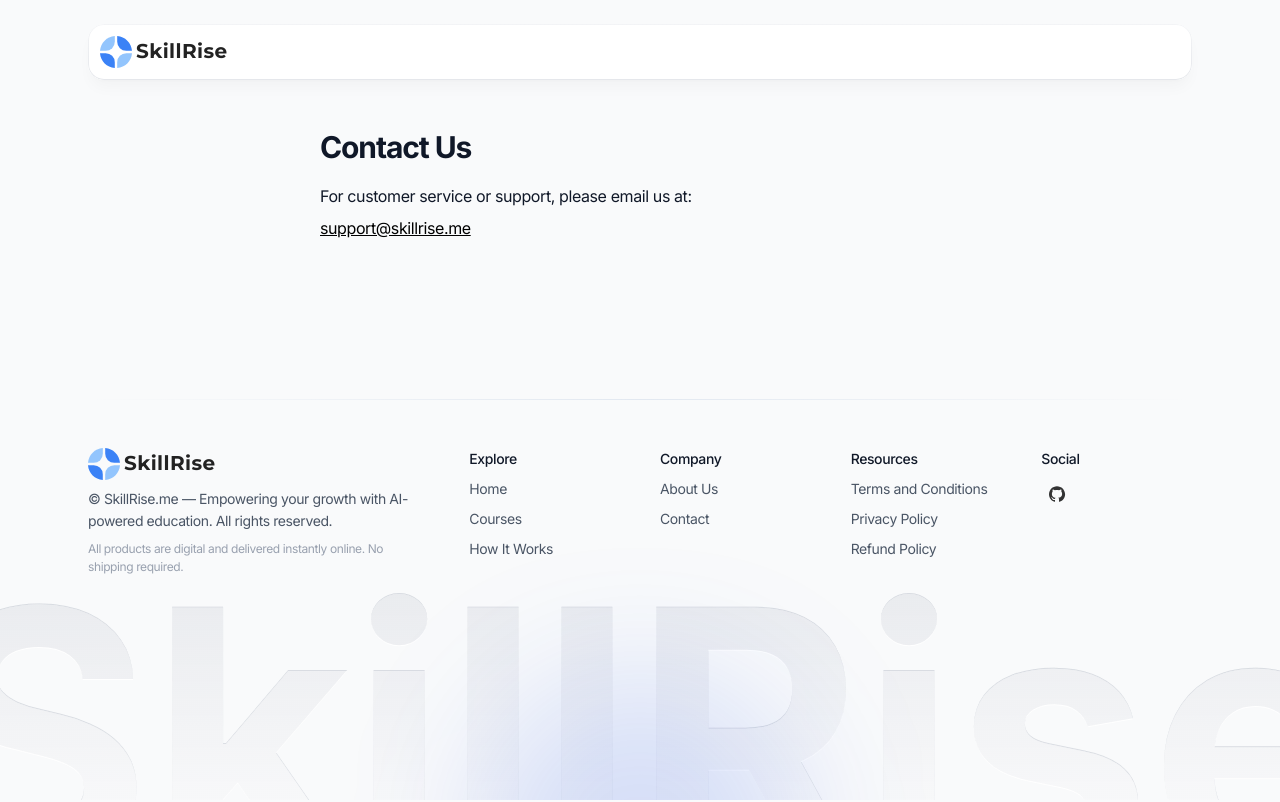
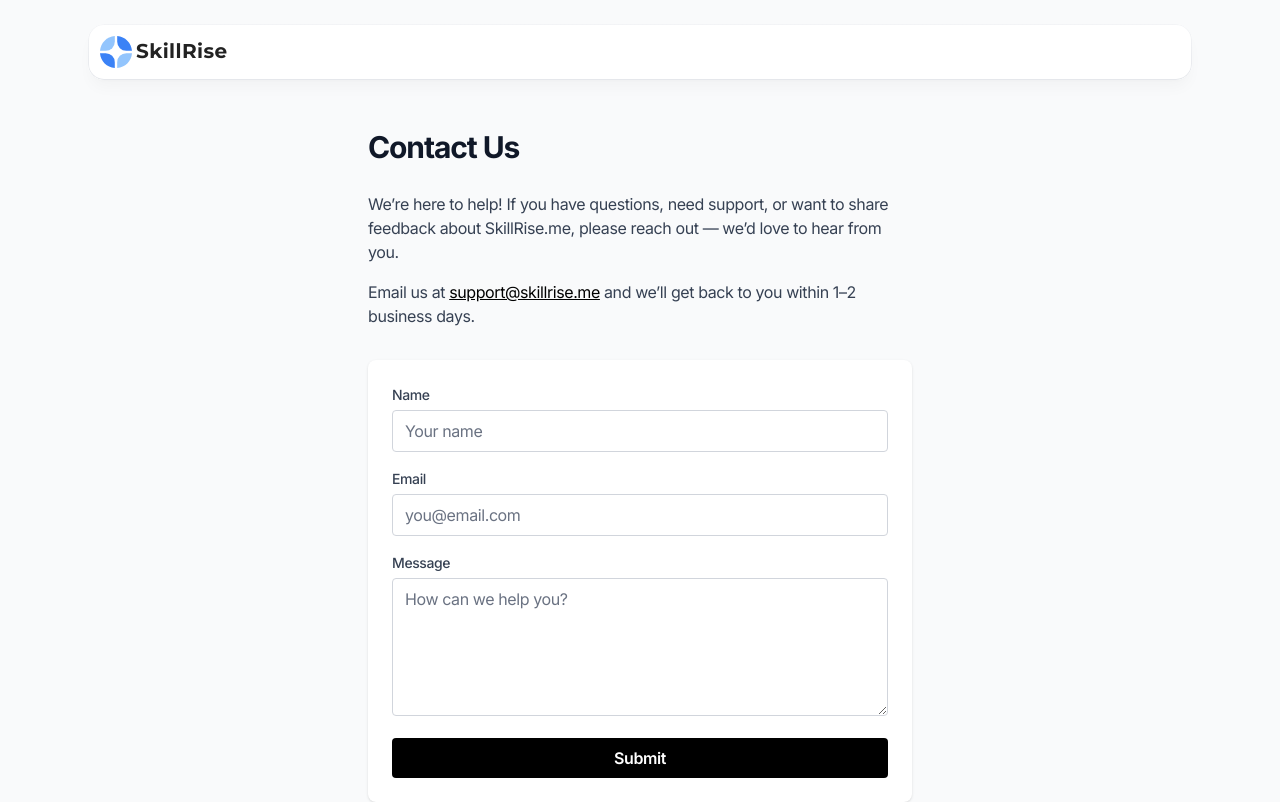
Before and after one commit to newchaptertech/skillrise, a Next.js app: page /company/contact in a window 1280 px wide. Shown: the top 802 px of the page. Built offline with nearby package versions, Linux system fonts and the light colour scheme.

Commit message:
Enhance Contact page with a new layout and form for user inquiries, improving accessibility and user engagement. Added fields for name, email, and message, along with a clear call to action for support requests.

```diff
--- a/app/company/contact/page.tsx
+++ b/app/company/contact/page.tsx
@@ -2,14 +2,89 @@ import React from "react";
 
 export default function Contact() {
   return (
-    <main className="max-w-2xl mx-auto py-16 px-4 mt-16">
-      <h1 className="text-3xl font-bold mb-4">Contact Us</h1>
-      <p className="mb-2">
-        For customer service or support, please email us at:
+    <main className="max-w-xl mx-auto py-16 px-4 mt-16">
+      <h1 className="text-3xl font-bold mb-6">Contact Us</h1>
+      <p className="mb-4 text-gray-700">
+        We’re here to help! If you have questions, need support, or want to
+        share feedback about SkillRise.me, please reach out — we’d love to hear
+        from you.
       </p>
-      <a href="mailto:support@skillrise.me" className="text-black underline">
-        support@skillrise.me
-      </a>
+      <p className="mb-4 text-gray-700">
+        Email us at{" "}
+        <a href="mailto:support@skillrise.me" className="text-black underline">
+          support@skillrise.me
+        </a>{" "}
+        and we’ll get back to you within 1–2 business days.
+      </p>
+      <div className="bg-white rounded-lg shadow p-6 mt-8">
+        <form
+          action="https://formsubmit.co/support@skillrise.me"
+          method="POST"
+          className="space-y-4"
+        >
+          <input
+            type="hidden"
+            name="_next"
+            value="/company/contact?success=1"
+          />
+          <div>
+            <label
+              htmlFor="name"
+              className="block text-sm font-medium text-gray-700 mb-1"
+            >
+              Name
+            </label>
+            <input
+              type="text"
+              id="name"
+              name="name"
+              className="w-full rounded border border-gray-300 px-3 py-2 focus:outline-none focus:ring-2 focus:ring-brand"
+              placeholder="Your name"
+              required
+              autoComplete="off"
+            />
+          </div>
+          <div>
+            <label
+              htmlFor="email"
+              className="block text-sm font-medium text-gray-700 mb-1"
+            >
+              Email
+            </label>
+            <input
+              type="email"
+              id="email"
+              name="email"
+              className="w-full rounded border border-gray-300 px-3 py-2 focus:outline-none focus:ring-2 focus:ring-brand"
+              placeholder="you@email.com"
+              required
+              autoComplete="off"
+            />
+          </div>
+          <div>
+            <label
+              htmlFor="message"
+              className="block text-sm font-medium text-gray-700 mb-1"
+            >
+              Message
+            </label>
+            <textarea
+              id="message"
+              name="message"
+              rows={5}
+              className="w-full rounded border border-gray-300 px-3 py-2 focus:outline-none focus:ring-2 focus:ring-brand"
+              placeholder="How can we help you?"
+              required
+            />
+          </div>
+          <button
+            type="submit"
+            className="w-full rounded bg-black py-2 px-4 font-semibold text-white hover:bg-gray-800 transition"
+          >
+            Submit
+          </button>
+        </form>
+      </div>
     </main>
   );
 }
```
